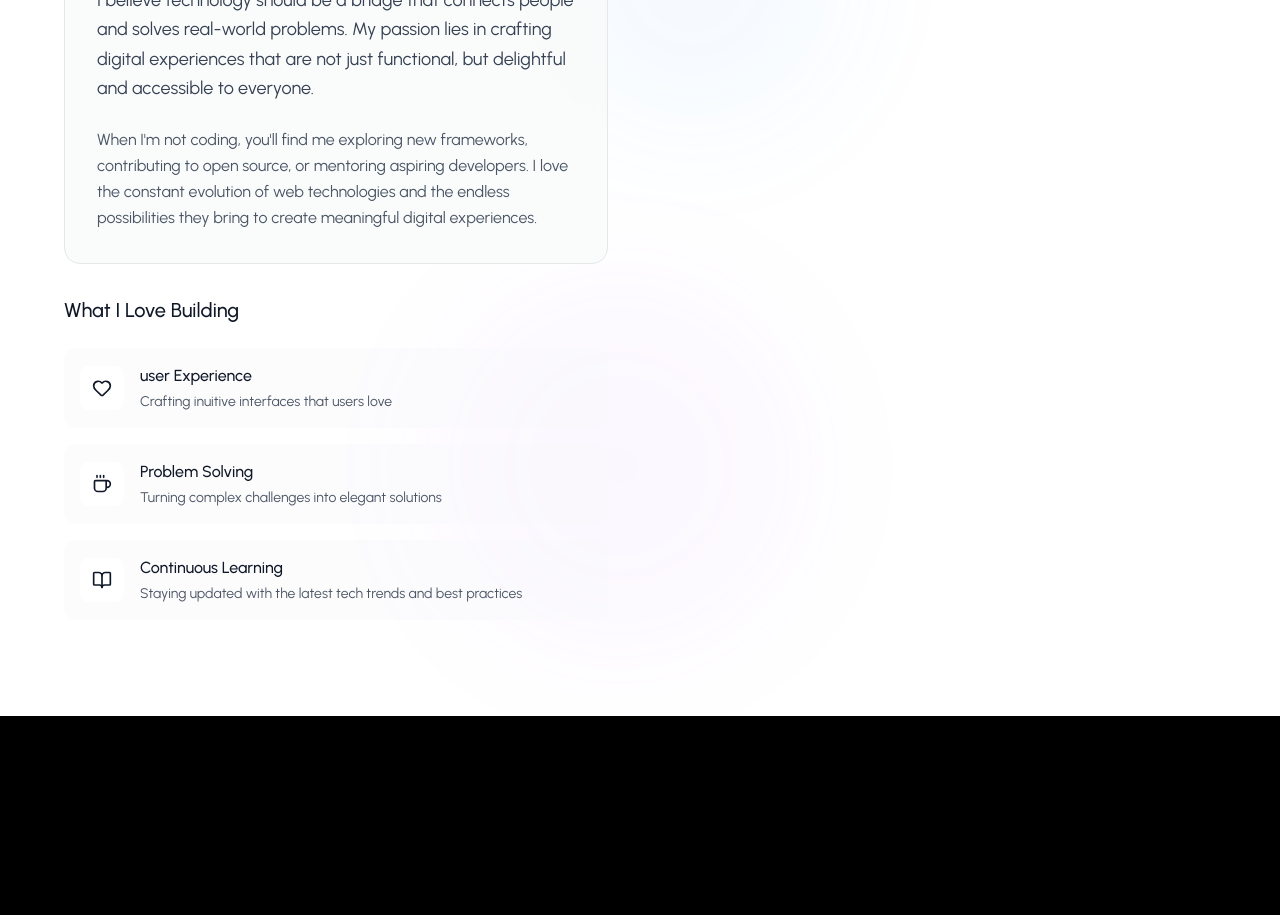
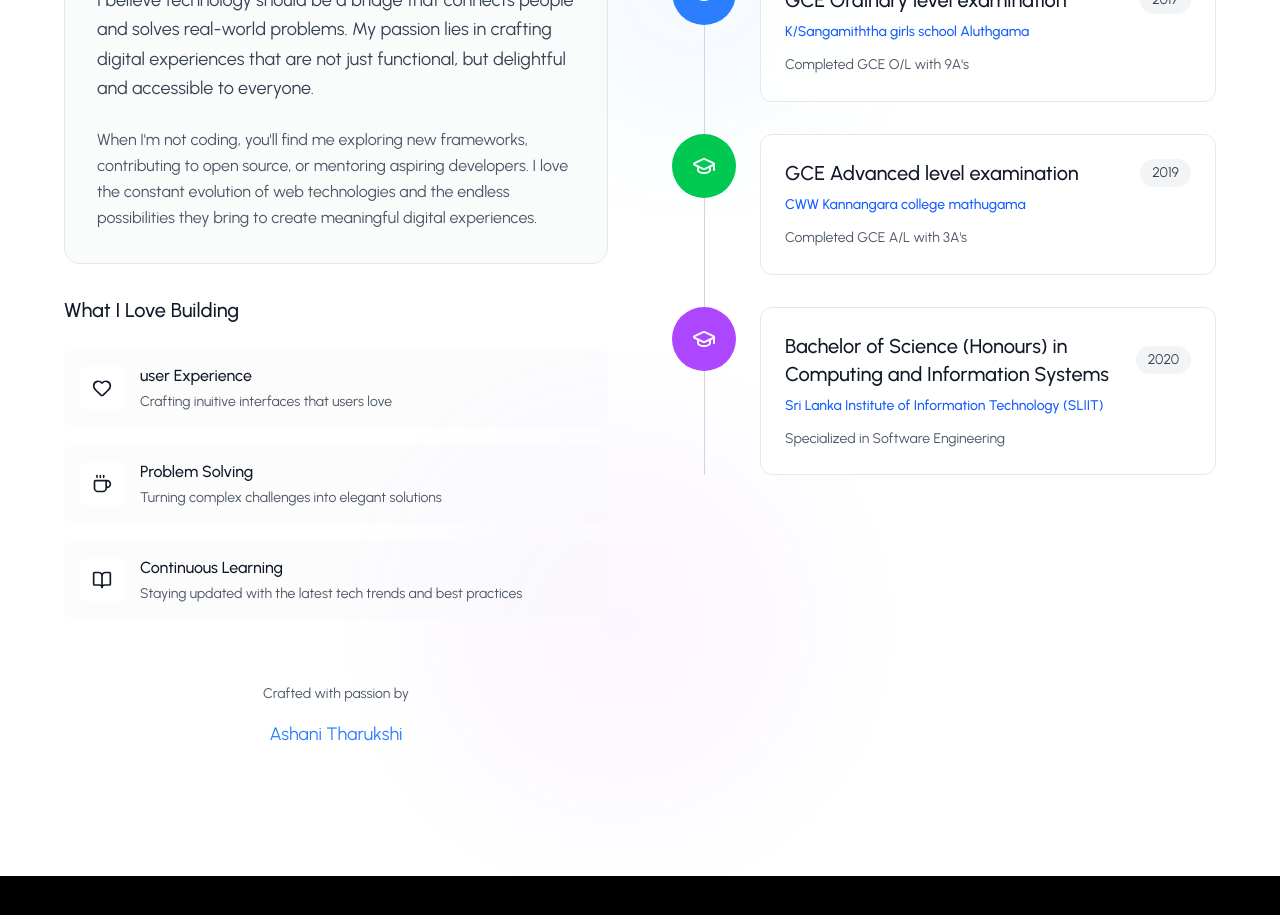
Before and after one commit to AshaniTH/my-portfolio, a React (Vite) app: page / in a window 1280 px wide. Shown: the part 3980-4895 px from the top of the page. Built offline with nearby package versions, Linux system fonts and the light colour scheme.

Commit message:
feat: add developer journey timeline and personal branding to AboutSection

```diff
--- a/src/components/Sections/AboutSection.jsx
+++ b/src/components/Sections/AboutSection.jsx
@@ -194,6 +194,101 @@
 
                     </motion.div>
 
+                    {/*name*/}
+                    <motion.div
+                    variants={itemVariants} className='text-center py-8'
+                    >
+                        <div
+                        className={`text-sm ${
+                            isDarkMode ? "text-gray-500" : "text-gray-600"
+
+                        } mb-4`}
+                        >
+                            Crafted with passion by
+
+                        </div>
+                        <div className="text-lg font-xl text-blue-500 mt-2">
+                            Ashani Tharukshi
+
+                        </div>
+
+                    </motion.div>
+
+                </motion.div>
+
+                {/*Developer Journey Timeline*/}
+                <motion.div
+                ref={timelineRef}
+                initial="hidden"
+                animate={timelineInView ? "visible" : "hidden"}
+                variants={timelineVariants}
+                className="relative"
+                >
+                    <h3 className='text-2xl font-medium mb-8 text-center lg:text-left'>
+                        My Developer Journey
+
+                    </h3>
+                    {/*Time Line*/}
+                    <div
+                    className={`absolute left-8 top-16 bottom-0 w-px ${
+                        isDarkMode ? "bg-gray-700" : "bg-gray-300"
+                    }`}
+                    >
+
+                    </div>
+                    <div className='space-y-8'>
+                        {JOURNEY_STEPS.map((step,index) =>(
+                            <motion.div
+                            key={step.year}
+                            variants={stepVariants}
+                            whileHover={{x:4}}
+                            className='relative flex items-start space-x-6 group'
+                            >
+
+                                {/*Time line dot*/}
+                                <div
+                                className={`relative z-10 flex-shrink-0 w-16 h-16 rounded-full ${step.color} flex items-center justify-center group-hover:scale-110 transition-transform duration-300`}
+                                >
+                                    <step.icon size={24} className='text-white'/>
+
+                                </div>
+                                {/*content*/}
+                                <div
+                                className={`flex-grow p-6 rounded-xl border transition-all duration-300 ${
+                                    isDarkMode ? "bg-gray-800/50 border-gray-700 group-hover:border-gray-600 group-hover:bg-gray-800/70"
+                                    :"bg-white/80 border-gray-200 group-hover:border-gray-300 group-hover:bg-white"
+                                } backdrop-blur-sm`}
+                                >
+                                    <div className='flex items-center justify-between mb-2'>
+                                        <h4 className= "text-xl font-medium">{step.title}
+
+                                        </h4>
+                                        <span className={`text-sm px-3 py-1 rounded-full ${
+                                            isDarkMode? "bg-gray-700 text-gray-300"
+                                            :"bg-gray-100 text-gray-700"
+                                        }`}>
+                                            {step.year}
+                                        </span>
+
+                                    </div>
+                                    <div className={`text-sm font-medium ${
+                                        isDarkMode ? "text-blue-400" : "text-blue-600"
+                                    } mb-3`}>
+                                        {step.Company}
+                                    </div>
+                                    <p className={`text-sm leading-relaxed ${
+                                        isDarkMode ? "text-gray-400" : "text-gray-600"
+                                    }`}>
+                                        {step.description}
+
+                                    </p>
+
+                                </div>
+
+                            </motion.div>
+                        ))}
+                    </div>
+
                 </motion.div>
 
             </div>
```
